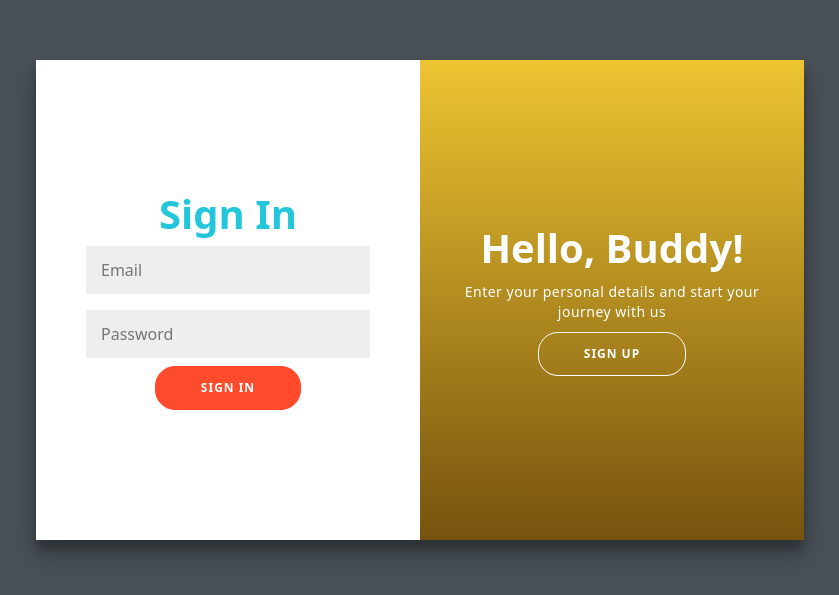
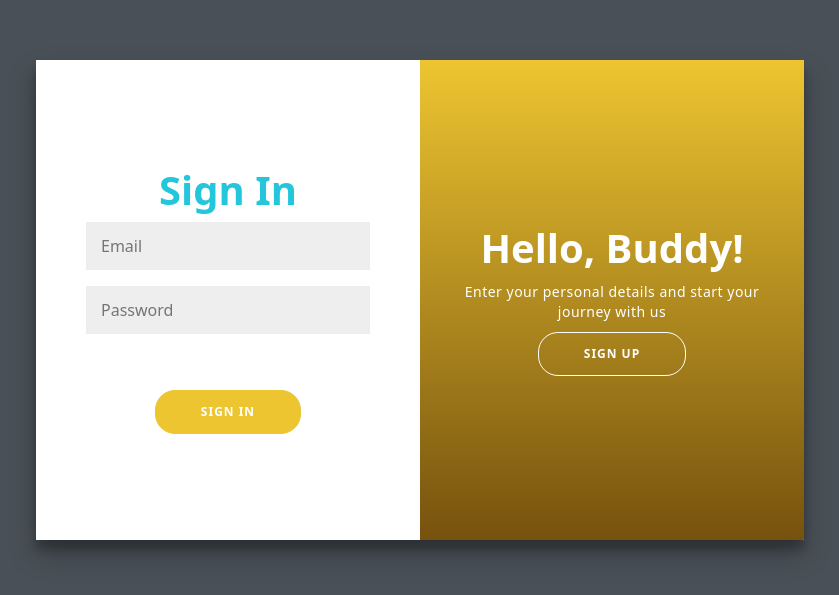
Before and after one commit to SUBHA12161/PMS-Frontend, a React (Create React App) app: page /auth in a window 1280 px wide. Shown: the part 115-710 px from the top of the page, without its empty margins (220-1059 px from the left). Built offline with nearby package versions, Linux system fonts and the light colour scheme.

Commit message:
webhooks test 2

```diff
--- a/src/assets/css/AuthForm.css
+++ b/src/assets/css/AuthForm.css
@@ -33,8 +33,8 @@ a {
 
 button {
     border-radius: 20px;
-    border: 1px solid #ff4b2b;
-    background-color: #ff4b2b;
+    border: 1px solid #edc531;
+    background-color: #edc531;
     color: #ffffff;
     font-size: 12px;
     font-weight: bold;
--- a/src/pages/AuthForm.js
+++ b/src/pages/AuthForm.js
@@ -281,7 +281,7 @@ const AuthForm = () => {
                             invalid={!!errors.password}
                         />
                         {errors.password && <span className="error-message">{errors.password}</span>}
-                        <button type="submit" disabled={loading}>
+                        <button type="submit" disabled={loading} className="mt-5">
                             {loading ?
                                 <div class="loader"></div>
                                 :
```
